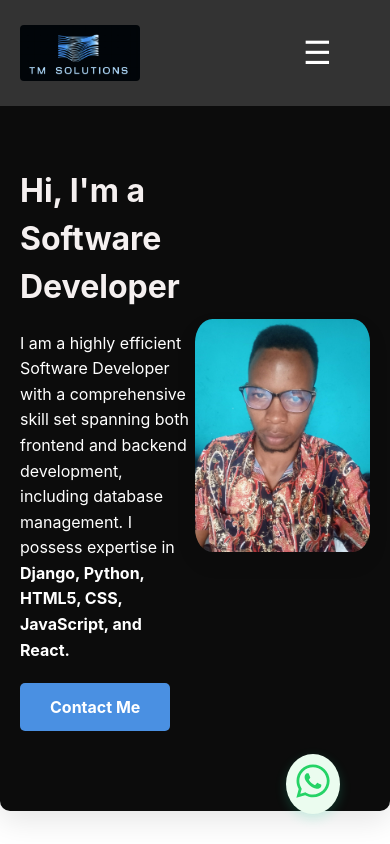
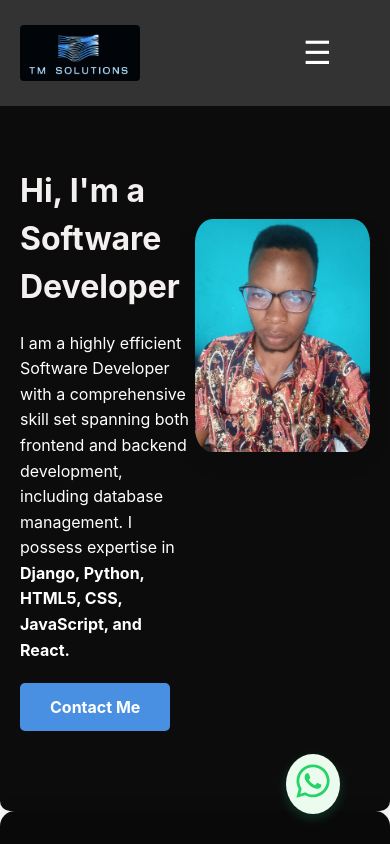
Before and after one commit to Thomas-m-waka/portfolio, a React (Vite) app: page / in a window 390 px wide. Shown: the top 844 px of the page. Built offline with nearby package versions, Linux system fonts and the light colour scheme.

Commit message:
resized profile image

```diff
--- a/src/pages/About.css
+++ b/src/pages/About.css
@@ -5,7 +5,7 @@
   background-color: #090909;
   border-radius: 15px;
   box-shadow: 0 10px 30px rgba(0, 0, 0, 0.1);
-  margin-top: 60px;
+  margin-top: 0;
   text-align: center;
 }
 
--- a/src/pages/Home.css
+++ b/src/pages/Home.css
@@ -116,7 +116,8 @@ margin-top:-20px;
   }
 
   .profile-image {
-    max-width: 200px;
+    margin-top:-200px;
+    max-width: 180px;
   }
 }
 
--- a/src/pages/Home.jsx
+++ b/src/pages/Home.jsx
@@ -11,7 +11,7 @@ import Contact from './Contact';
 
 const Home = () => (
   <>
-    {/* Hero Section */}
+    {}
     <section className="hero-section" id="home">
       <div className="text-container">
         <h1>Hi, I'm a Software Developer</h1>
@@ -28,13 +28,13 @@ const Home = () => (
       </div>
     </section>
 
-    {/* Other Sections */}
+    {}
     <About />
     <Services />
     <Projects />
     <Contact />
 
-    {/* Floating WhatsApp Icon */}
+    {}
     <a
       href="https://wa.me/254791508494"
       className="floating-whatsapp"
```
